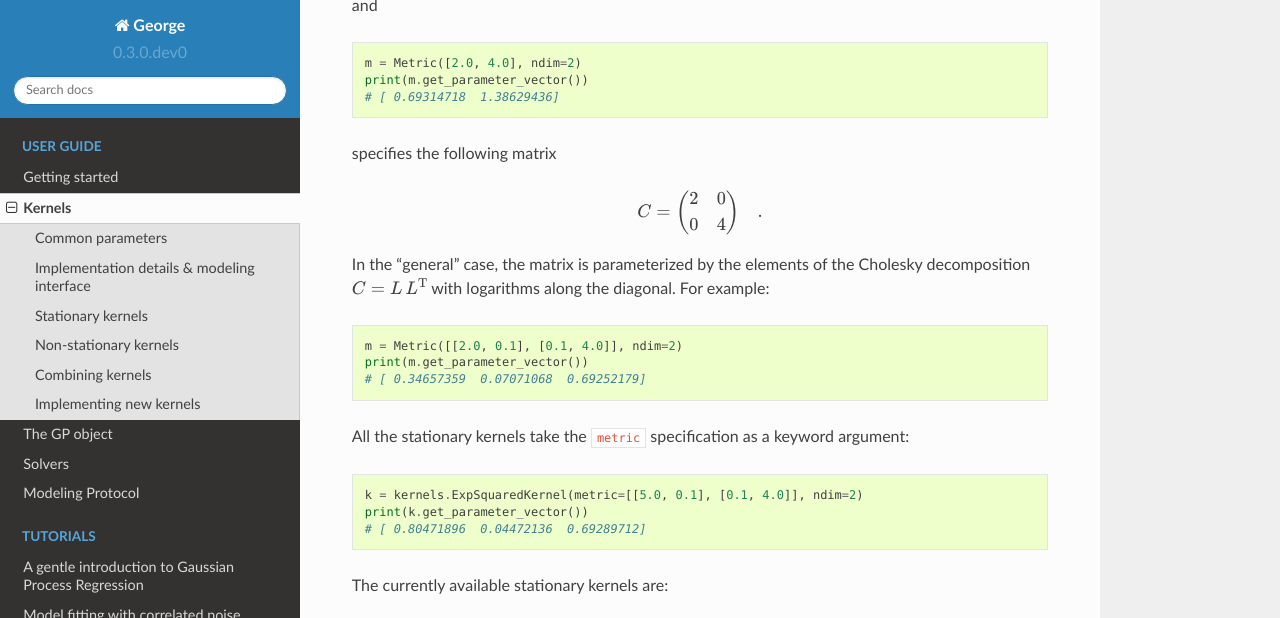
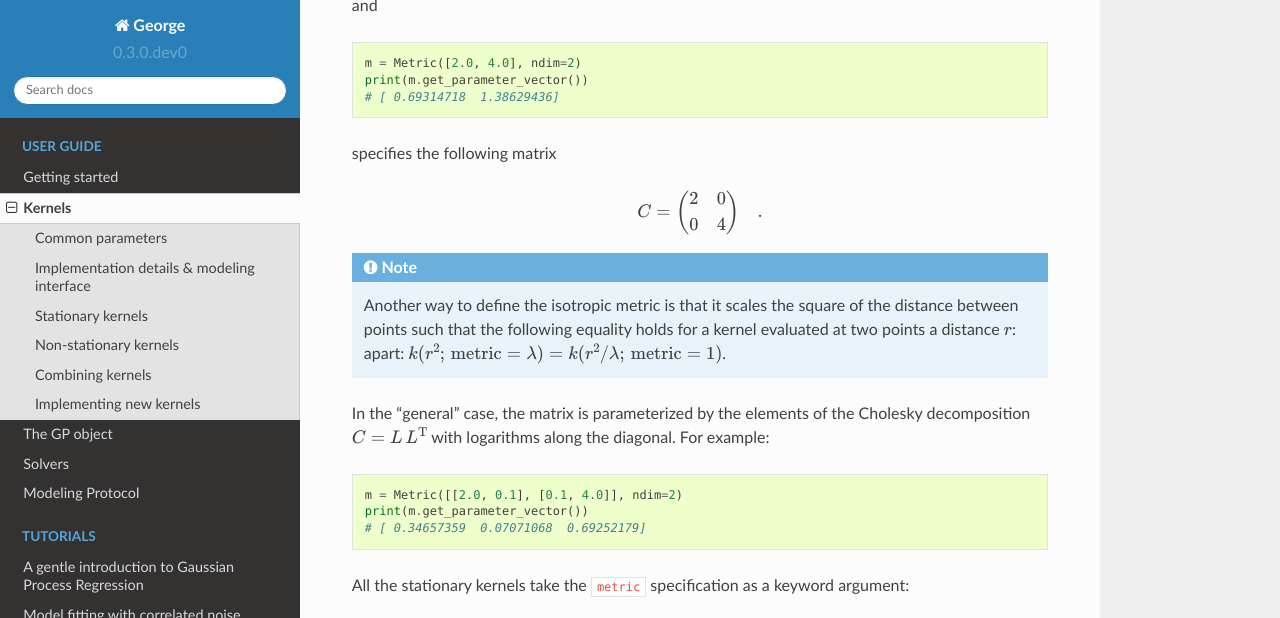
Before and after one commit to dfm/george, a Sphinx documentation site: the page built from docs/user/kernels.rst, in a window 1280 px wide and 900 px high, scrolled down 3063 px, cut to the strip 0-618 px from the top of the window. Built offline with Sphinx 7.4.7 and the Read the Docs theme 2.0.0, drawn with Linux system fonts in a browser that asks for light colours; formulas are drawn with MathJax 3.

Commit message:
addressing #29

```diff
--- a/docs/user/kernels.rst
+++ b/docs/user/kernels.rst
@@ -189,6 +189,12 @@ specifies the following matrix
 
     C = \left(\begin{array}{cc} 2 & 0 \\ 0 & 4 \end{array}\right) \quad.
 
+.. note:: Another way to define the isotropic metric is that it scales the
+    square of the distance between points such that the following equality
+    holds for a kernel evaluated at two points a distance :math:`r`: apart:
+    :math:`k(r^2;\,\textrm{metric}=\lambda) =
+    k(r^2 / \lambda;\,\mathrm{metric}=1)`.
+
 In the "general" case, the matrix is parameterized by the elements of the
 Cholesky decomposition :math:`C = L\,L^\mathrm{T}` with logarithms along the
 diagonal.
```
